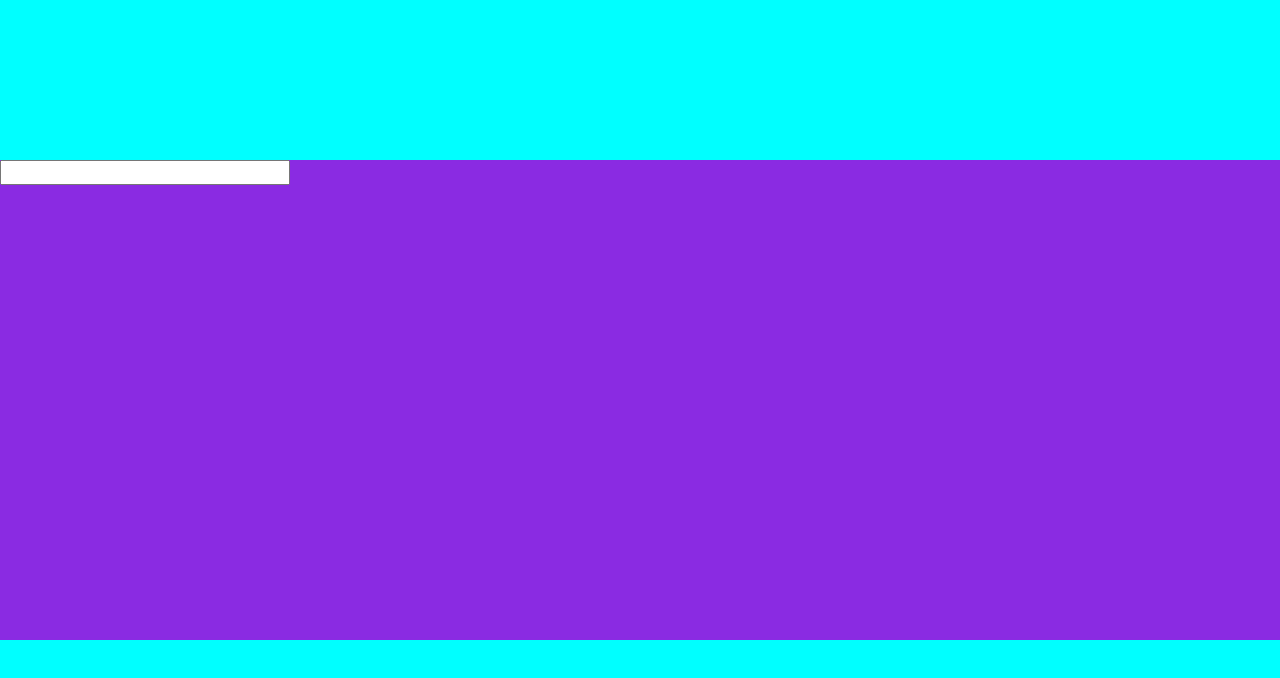
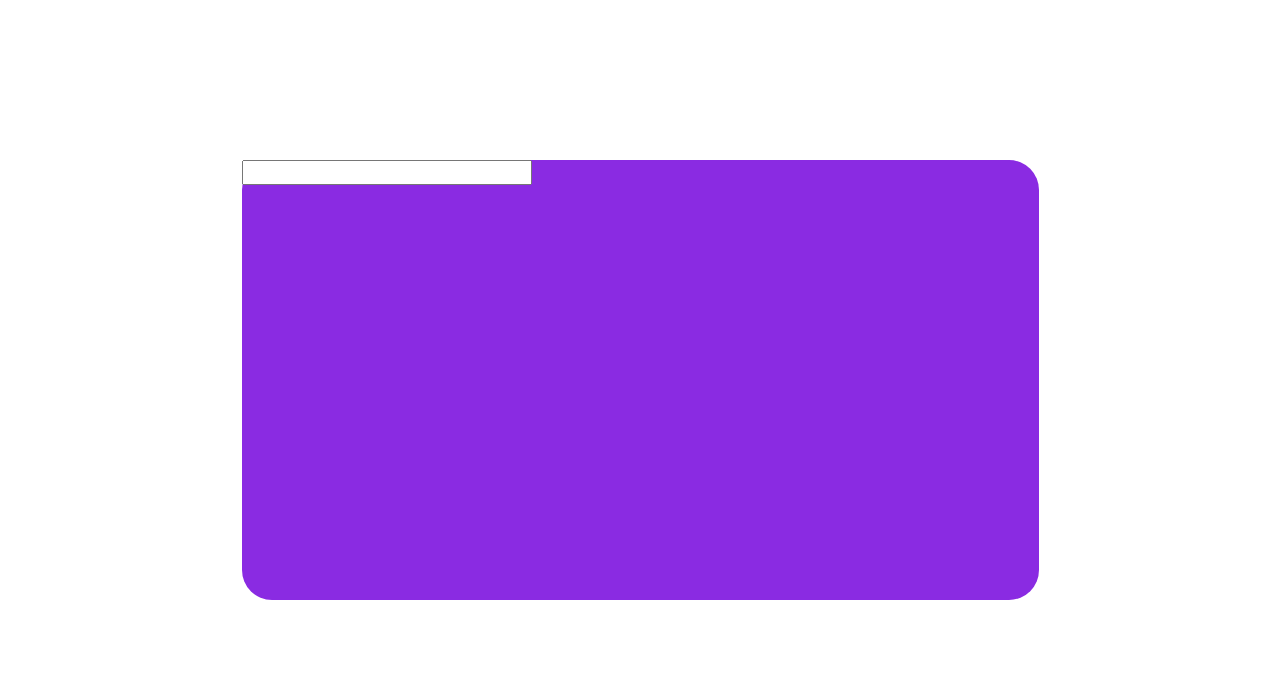
Before and after one commit to albertoDM13/systemFolios, an Angular app: page / in a window 1280 px wide. Shown: the top 678 px of the page. Built offline with nearby package versions, Linux system fonts and the light colour scheme.

Commit message:
2 files modified

```diff
--- a/src/app/app.component.css
+++ b/src/app/app.component.css
@@ -5,6 +5,12 @@ my-app {
 
 p {
   font-family: Lato;
+}
+
+.ltr {
+  background-color: ;
+  width: 20vw;
+  height: 50vh;
 }
 
 .input {
@@ -16,10 +22,19 @@ p {
 .div {
   height: 20vh;
   width: 100vw;
-  background-color: aqua;
+  background-color: ;
 }
 
 .pos {
-  height: 60vh;
+  height: 55vh;
+  width: 66vw;
   background-color: blueviolet;
+  border-radius: 30px;
 }
+
+.mod {
+  background-color: ;
+  height: 55vh;
+  width: 100vw;
+  display: inline-flex;
+}
--- a/src/app/input.component.ts
+++ b/src/app/input.component.ts
@@ -4,7 +4,11 @@ import { Component, Input } from '@angular/core';
   selector: 'pass',
   template: `
     <div class="div"></div>
-    <div class="div pos"><input type="password" class="input" /></div>
+    <div class="mod">
+      <div class="ltr"></div>
+      <div class="div pos"><input type="password" class="input" /></div>
+      <div class="ltr"></div>
+    </div>
     <div class="div"></div>
   `,
   styleUrls: [`./app.component.css`]
```
